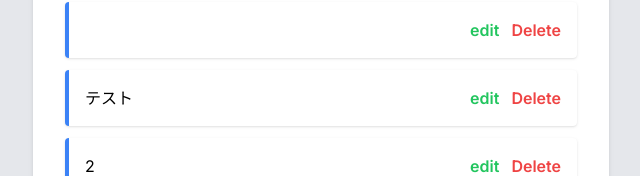
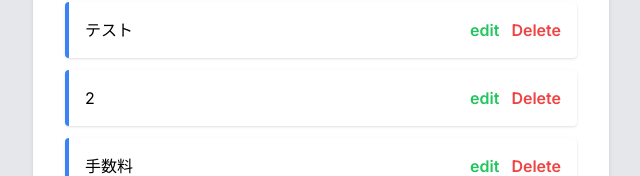
Before and after one commit to Takatoshi0207/ToDoApp-nextJs13, a Next.js app in the folder todoapp-nextjs13/: page / in a window 1280 px wide. Shown: the part 752-928 px from the top of the page, without its empty margins (319-959 px from the left). Built offline with nearby package versions, Linux system fonts and the light colour scheme; data requests are answered from the project's data file.

Commit message:
deleteボタンを押して発火させる。

```diff
--- a/todoapp-nextjs13/src/app/components/Todo.tsx
+++ b/todoapp-nextjs13/src/app/components/Todo.tsx
@@ -2,7 +2,7 @@
 
 import { Task } from '@/types';
 import React, { useEffect, useRef, useState } from 'react'
-import { editTodo } from '@/api';
+import { editTodo, deleteTodo } from '@/api';
 
 interface TodoProps {
   todo: Task;
@@ -28,6 +28,10 @@ function Todo({ todo }: TodoProps) {
     await editTodo(todo.id, editedTaskTitle);
     setIsEditing(false);
   };
+
+  const handleDelete = async () => {
+    await deleteTodo(todo.id);
+  }
 
   return (
     <li
@@ -57,7 +61,10 @@ function Todo({ todo }: TodoProps) {
             edit
           </button>
         )}
-        <button className='text-red-500 font-semibold'>Delete</button>
+        <button className='text-red-500 font-semibold'
+          onClick={handleDelete}
+        >Delete
+        </button>
       </div>
     </li>
   )
--- a/todoapp-nextjs13/src/app/data/todos.json
+++ b/todoapp-nextjs13/src/app/data/todos.json
@@ -43,20 +43,12 @@
       "title": "手数料"
     },
     {
-      "id": "7c3beff6-3a23-4fcc-8b7c-1ac9c84890e5",
-      "title": " "
-    },
-    {
       "id": "feaa224d-325a-4a5f-939c-662867f87246",
       "title": "テスト"
     },
     {
       "id": "355aff5d-0c20-4a0c-91d7-c163f6530c27",
       "title": "2"
-    },
-    {
-      "id": "fb662675-b25a-4dde-8a71-1212e285a003",
-      "title": ""
     },
     {
       "id": "16da4430-15d3-40e3-9332-27d418f8fcf9",
```
